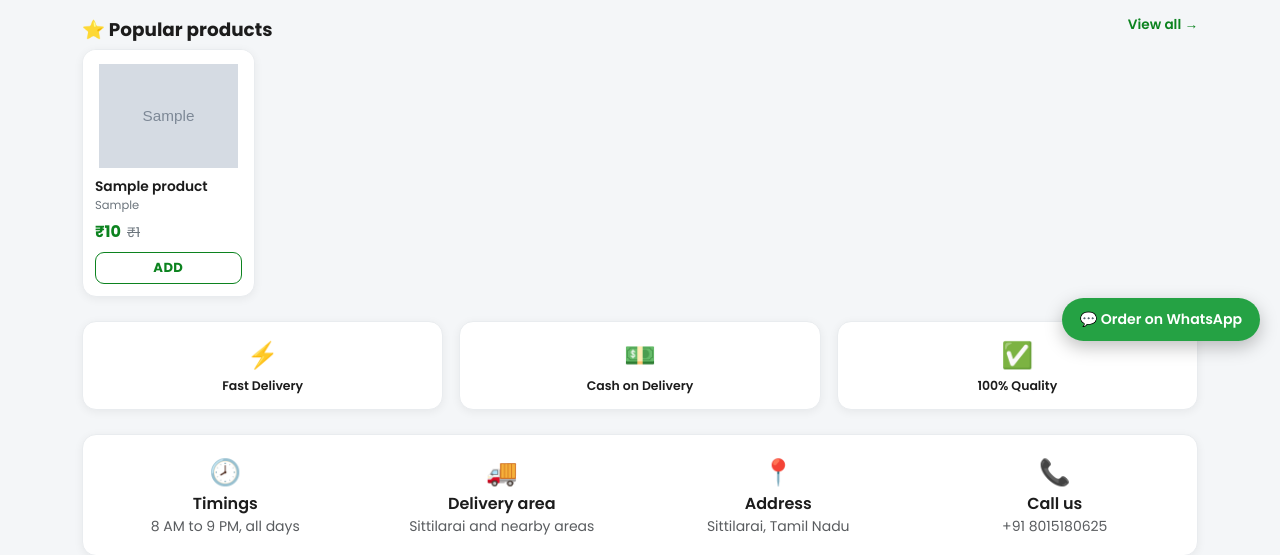
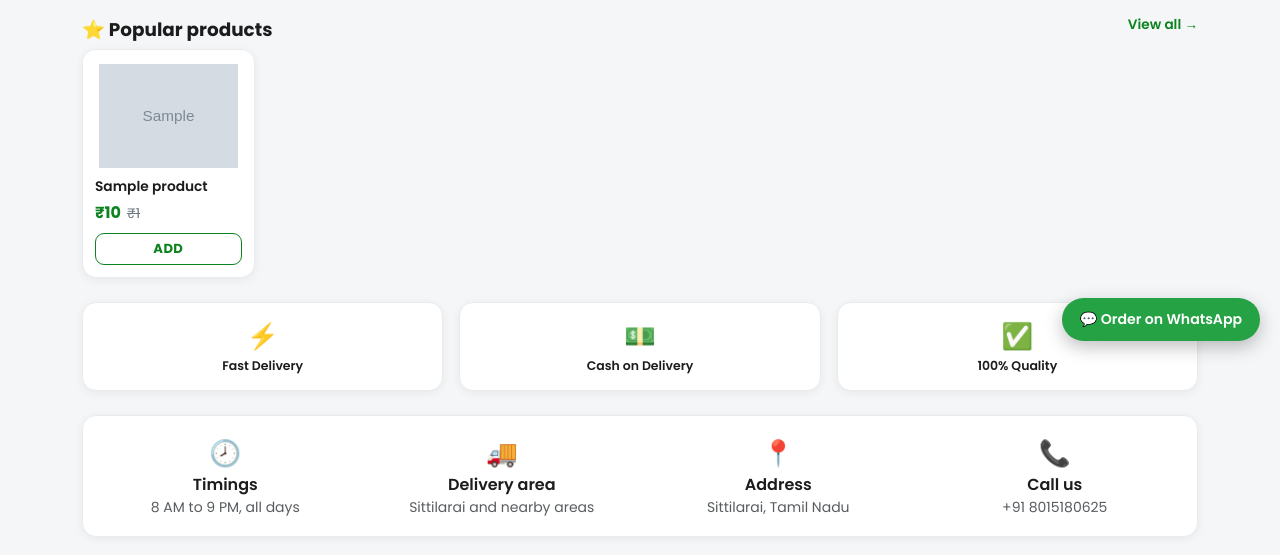
Before and after one commit to vasanth-selvakumar/Grocery_shop_website, a Django app: page / in a window 1280 px wide. Shown: the part 439-994 px from the top of the page. Run offline with Django 5.2, Linux system fonts and the light colour scheme; tables that the repository leaves empty hold one stand-in row (values such as "Sample post"); grey boxes marked "Sample" are stand-in pictures.

Commit message:
Remove category label from product cards

```diff
--- a/shop/templates/home.html
+++ b/shop/templates/home.html
@@ -77,7 +77,6 @@
             </div>
             <div class="p-body">
                 <a href="{% url 'product_detail' product.id %}" class="p-name">{{ product.name }}</a>
-                <div class="p-cat">{{ product.category }}</div>
                 <div class="p-price-row">
                     <span class="zs-price">₹{{ product.price|floatformat:0 }}</span>
                     {% if product.mrp %}<span class="zs-mrp">₹{{ product.mrp|floatformat:0 }}</span>{% endif %}
@@ -118,7 +117,6 @@
             </div>
             <div class="p-body">
                 <a href="{% url 'product_detail' product.id %}" class="p-name">{{ product.name }}</a>
-                <div class="p-cat">{{ product.category }}</div>
                 <div class="p-price-row">
                     <span class="zs-price">₹{{ product.price|floatformat:0 }}</span>
                     {% if product.mrp %}<span class="zs-mrp">₹{{ product.mrp|floatformat:0 }}</span>{% endif %}
@@ -376,9 +374,9 @@ body { overflow-x: hidden; }
     white-space: normal;
     word-break: break-word;
     overflow: visible;
+    margin-bottom: 6px;
 }
 .p-name:hover { color: var(--zs-green); }
-.p-cat { font-size: 0.72rem; color: var(--zs-muted); margin: 2px 0 6px; }
 .p-price-row {
     margin-top: auto;
     display: flex;
```
